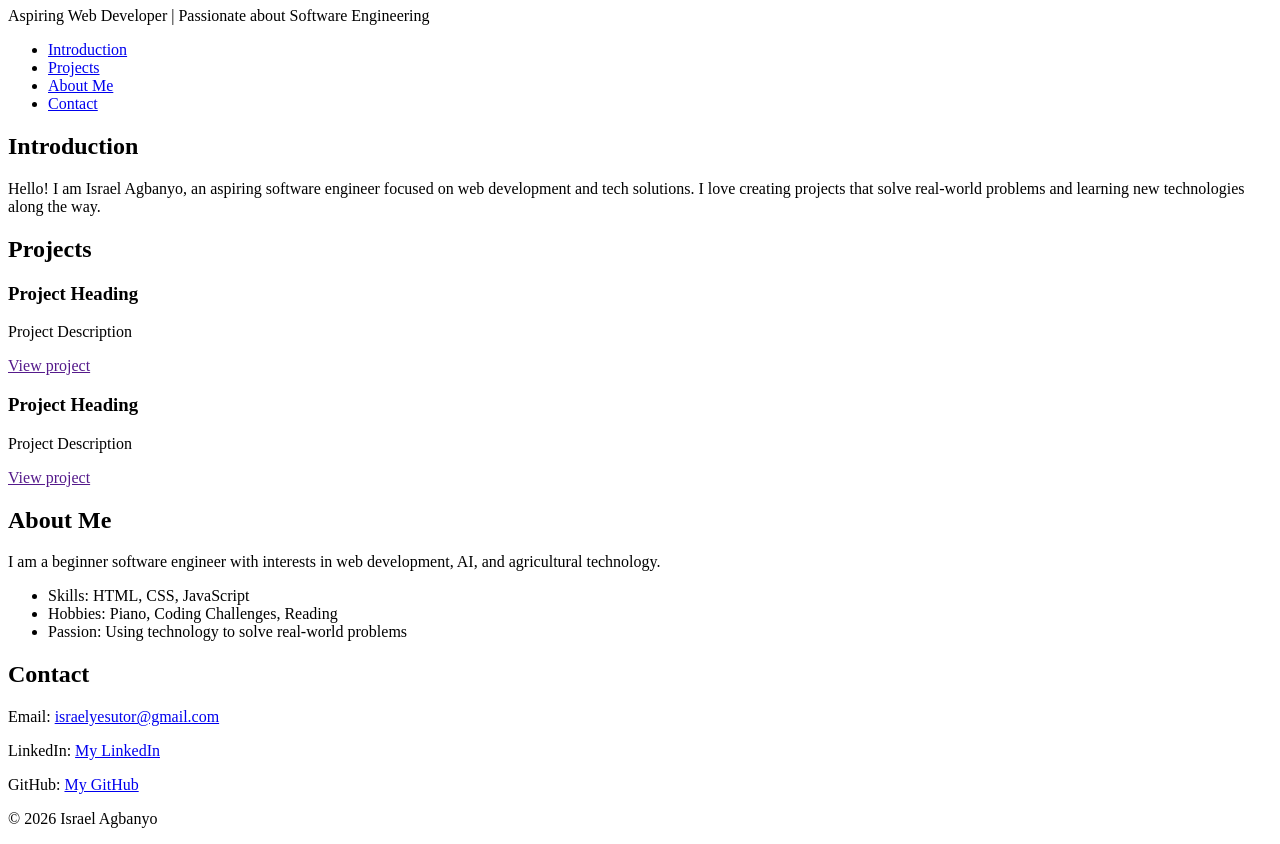
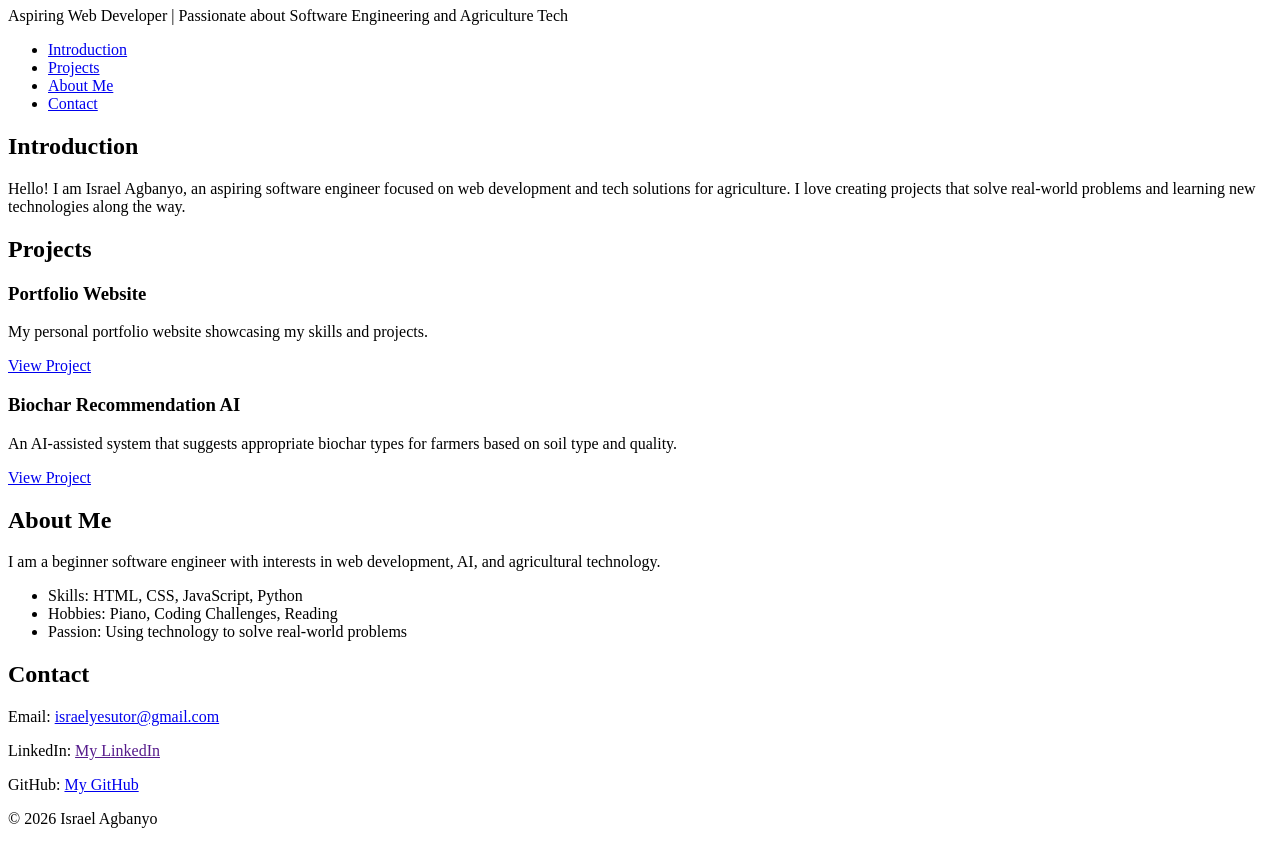
Before and after one commit to raelweb/My_First_Portfolio, a plain HTML site: page portfolio/index.html in a window 1280 px wide. Shown: the part 73-917 px from the top of the page. Drawn offline with Linux system fonts and the light colour scheme.

Commit message:
fix code by adding links to projects

```diff
--- a/portfolio/index.html
+++ b/portfolio/index.html
@@ -2,42 +2,58 @@
 <html lang="en">
   <head>
     <meta charset="UTF-8" />
-    <meta name="viewport" content="width=device-width, initial-scale=1.0" />
-    <title>Israel Y. Agbanyo - Personal Portfolio</title>
+    <title>Israel Agbanyo - Personal Portfolio</title>
   </head>
   <body>
     <header>
-      <h1>Israel Yesutor Agabnyo</h1>
-      <p>Aspiring Web Developer | Passionate about Software Engineering</p>
-      <nav>
-        <ul>
-          <li><a href="#introduction">Introduction</a></li>
-          <li><a href="projects">Projects</a></li>
-          <li><a href="About Me">About Me</a></li>
-          <li><a href="Contact">Contact</a></li>
-        </ul>
-      </nav>
+      <h1>Israel Agbanyo</h1>
+      <p>
+        Aspiring Web Developer | Passionate about Software Engineering and
+        Agriculture Tech
+      </p>
     </header>
+
+    <nav>
+      <ul>
+        <li><a href="#introduction">Introduction</a></li>
+        <li><a href="#projects">Projects</a></li>
+        <li><a href="#about">About Me</a></li>
+        <li><a href="#contact">Contact</a></li>
+      </ul>
+    </nav>
+
     <section id="introduction">
       <h2>Introduction</h2>
       <p>
         Hello! I am Israel Agbanyo, an aspiring software engineer focused on web
-        development and tech solutions. I love creating projects that solve
-        real-world problems and learning new technologies along the way.
+        development and tech solutions for agriculture. I love creating projects
+        that solve real-world problems and learning new technologies along the
+        way.
       </p>
     </section>
+
     <section id="projects">
       <h2>Projects</h2>
+
       <article class="project">
-        <h3>Project Heading</h3>
-        <p>Project Description</p>
-        <a href="" target="blank">View project</a>
+        <h3>Portfolio Website</h3>
+        <p>My personal portfolio website showcasing my skills and projects.</p>
+        <a
+          href="https://github.com/your-username/My_First_Portfolio"
+          target="_blank"
+          >View Project</a
+        >
       </article>
 
       <article class="project">
-        <h3>Project Heading</h3>
-        <p>Project Description</p>
-        <a href="" target="blank">View project</a>
+        <h3>Biochar Recommendation AI</h3>
+        <p>
+          An AI-assisted system that suggests appropriate biochar types for
+          farmers based on soil type and quality.
+        </p>
+        <a href="https://github.com/your-username/Biochar-AI" target="_blank"
+          >View Project</a
+        >
       </article>
     </section>
 
@@ -48,7 +64,7 @@
         and agricultural technology.
       </p>
       <ul>
-        <li>Skills: HTML, CSS, JavaScript</li>
+        <li>Skills: HTML, CSS, JavaScript, Python</li>
         <li>Hobbies: Piano, Coding Challenges, Reading</li>
         <li>Passion: Using technology to solve real-world problems</li>
       </ul>
@@ -58,13 +74,11 @@
       <h2>Contact</h2>
       <p>
         Email:
-        <a href="mailto:israelyesutor@gmail.com">israelyesutor@gmail.com</a>
+        <a href="israelyesutor@gmail.com">israelyesutor@gmail.com</a>
       </p>
       <p>
         LinkedIn:
-        <a href="www.linkedin.com/in/israel-agbanyo-465054141" target="_blank"
-          >My LinkedIn</a
-        >
+        <a href="" target="_blank">My LinkedIn</a>
       </p>
       <p>
         GitHub:
```
